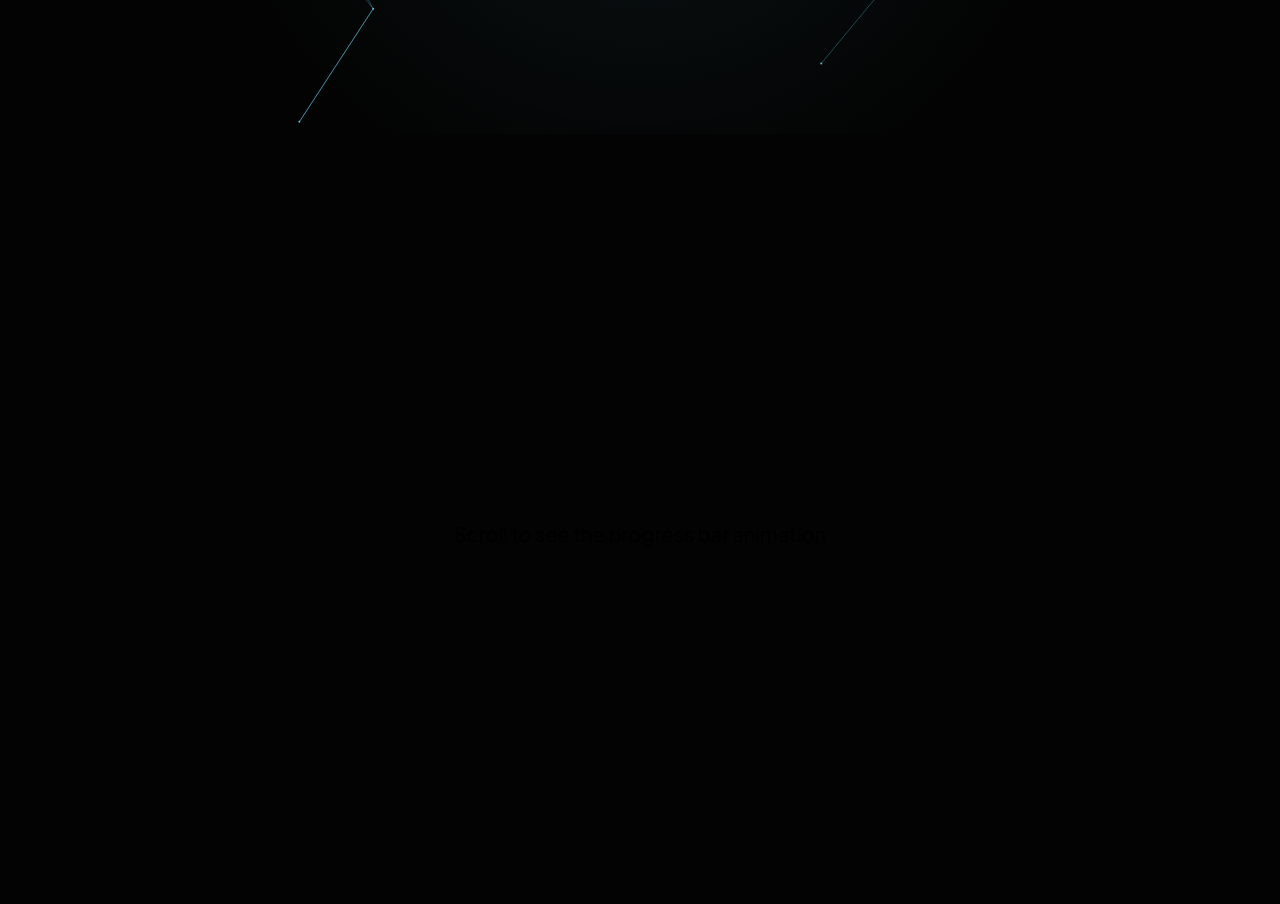
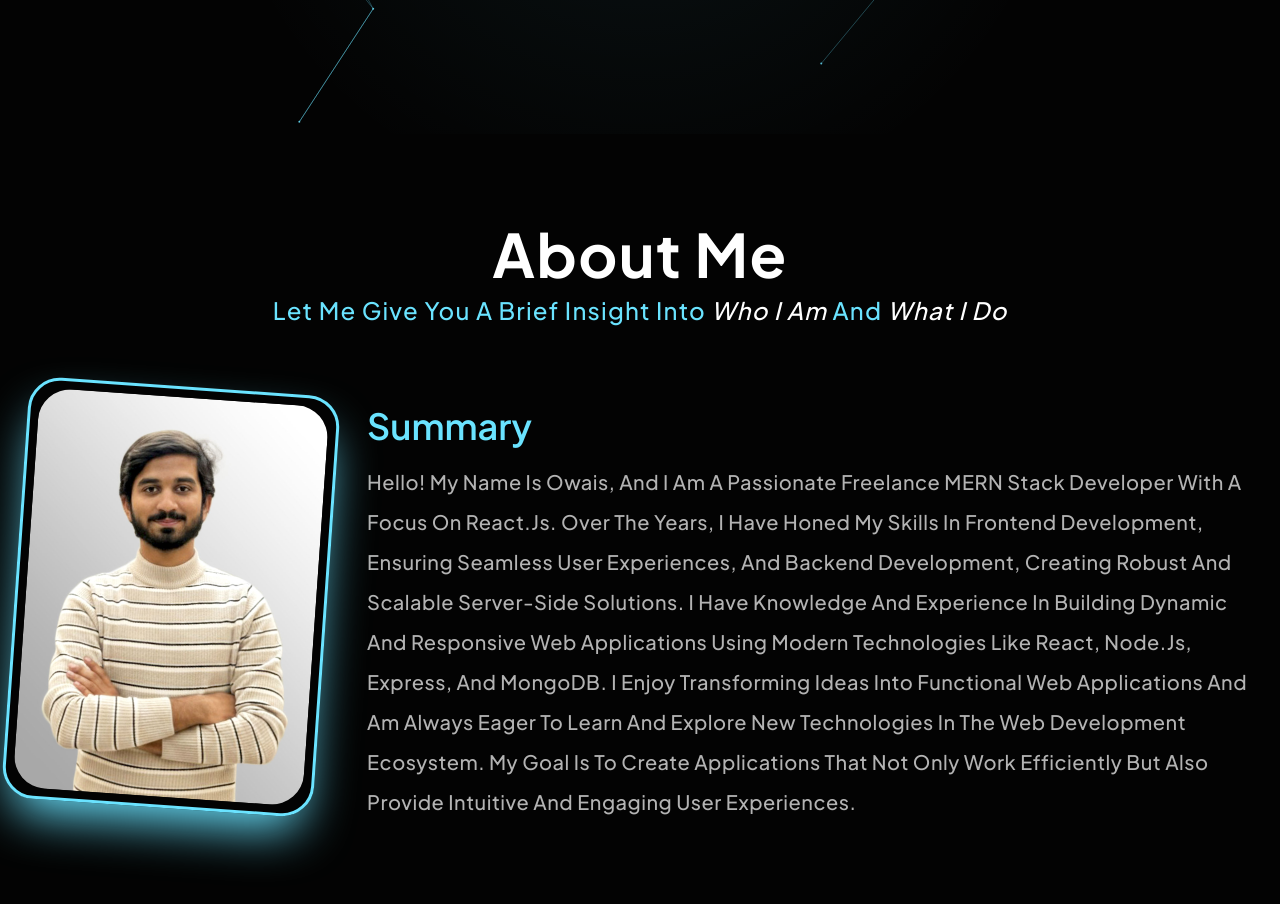
Before and after one commit to OwaisShaikh-8/portfolio, a Next.js app in the folder my-app/: page / in a window 1280 px wide. Shown: the part 560-1464 px from the top of the page. Built offline with nearby package versions, Linux system fonts and the light colour scheme.

Commit message:
working on about section

```diff
--- a/my-app/app/components/Navbar.tsx
+++ b/my-app/app/components/Navbar.tsx
@@ -81,7 +81,7 @@ const Navbar: React.FC<NavbarProps> = ({ isOpen, setIsOpen }) => {
         {/* Mobile Menu */}
         {isOpen && (
           <motion.div
-            className="fixed inset-0 z-50 bg-black/80 backdrop-blur-xl flex items-center justify-center md:hidden"
+            className="absolute w-screen h-screen top-0 left-0 right-0 bottom-0 z-50 bg-black/90 backdrop-blur-xl flex items-center justify-center md:hidden"
             initial={{ x: "100%", rotate: 90, opacity: 0 }} // start off-screen and rotated
             animate={{ x: 0, rotate: 0, opacity: 1 }} // slide in and straighten
             exit={{ x: "100%", rotate: 90, opacity: 0 }} // slide out with roll
@@ -118,8 +118,7 @@ const Navbar: React.FC<NavbarProps> = ({ isOpen, setIsOpen }) => {
 
               <button
                 className="mt-6 rounded-full bg-primary px-8 py-4 text-lg text-black
-                    shadow-[0_10px_20px_rgba(0,0,0,0.25)]
-                    hover:shadow-[0_15px_25px_rgba(0,0,0,0.35)]
+                    shadow-2xl
                     transition-shadow duration-300"
               >
                 Let’s talk
--- a/my-app/app/page.tsx
+++ b/my-app/app/page.tsx
@@ -10,6 +10,8 @@ import { Typewriter } from "react-simple-typewriter";
 import { useScrolling } from "./hooks/navbar-scroll";
 import ParticlesBackground from "./components/ParticlesBackground";
 import Link from "next/link";
+import Image from "next/image";
+import aboutimg from "@/public/assets/images/web.jpg";
 
 export default function Home() {
   const scaleX = useScrolling();
@@ -96,23 +98,7 @@ export default function Home() {
           <motion.div className="flex flex-col w-full md:w-fit md:flex-row mx-auto text-txt gap-4">
             <Link
               href="#"
-              className="
-    py-3 px-8
-    rounded-full
-    font-bold
-    text-[#0b1c24]
-    bg-gradient-to-r from-[#6ae3ff] via-[#38c7e0] to-[#6ae3ff]
-    bg-[length:200%_auto]
-    transition-all duration-300 ease-in-out
-    hover:bg-right
-    hover:-translate-y-1
-    hover:shadow-[0_12px_28px_rgba(106,227,255,0.45)]
-    active:translate-y-0
-   group
-    text-center
-    flex gap-4
-    justify-center
-  "
+              className="py-3 px-8 rounded-full font-bold text-[#0b1c24] bg-gradient-to-r from-[#6ae3ff] via-[#38c7e0] to-[#6ae3ff] bg-[length:200%_auto] transition-all duration-300 ease-in-out hover:bg-right hover:-translate-y-1 hover:shadow-[0_12px_28px_rgba(106,227,255,0.45)] active:translate-y-0 group text-center flex gap-4 justify-center"
             >
               View Selected Work
               <svg
@@ -143,9 +129,32 @@ export default function Home() {
         </motion.div>
       </section>
 
-      {/* EXTRA CONTENT TO ENABLE SCROLL */}
-      <section className="min-h-screen flex items-center justify-center bg-background">
-        <p className="text-xl">Scroll to see the progress bar animation</p>
+      <section className="min-h-screen  bg-background pt-10 md:pt-20">
+        <div className="container text-center capitalize ">
+          <h3 className="text-white text-4xl md:text-6xl font-bold tracking-wide leading-10 md:leading-20">
+            About Me
+          </h3>
+          <h2 className="text-primary tracking-wider text-xl md:text-2xl font-medium">
+            Let me give you a brief insight into{" "}
+            <span className="text-txt italic ">who I am</span> and{" "}
+            <span className="text-txt italic">what I do</span>{" "}
+          </h2>
+          <div className="flex flex-col md:flex-row gap-10 items-center md:items-start text-center md:text-start text-txt mt-15">
+            <div className=" border-primary border-3 p-2 w-fit rounded-4xl shadow-2xl shadow-primary rotate-4 transition-all">
+              <figure className="relative md:h-[400px] md:w-[290px] h-[300px] w-[220px]
+ rounded-4xl overflow-hidden ">
+                <Image src={aboutimg} alt="img" fill />
+              </figure>
+            </div>
+            <div className=" py-5 flex flex-col gap-4">
+
+            <h4 className="text-primary font-semibold text-3xl md:text-4xl">Summary</h4>
+            <p className="text-[18px] md:text-[20px] text-txtdim tracking-wide leading-loose font-medium">Hello! My name is Owais, and I am a passionate freelance MERN stack developer with a focus on React.js. Over the years, I have honed my skills in frontend development, ensuring seamless user experiences, and backend development, creating robust and scalable server-side solutions. I have knowledge and experience in building dynamic and responsive web applications using modern technologies like React, Node.js, Express, and MongoDB.
+
+I enjoy transforming ideas into functional web applications and am always eager to learn and explore new technologies in the web development ecosystem. My goal is to create applications that not only work efficiently but also provide intuitive and engaging user experiences.</p>
+            </div>
+          </div>
+        </div>
       </section>
     </div>
   );
```
Also changed, not shown: my-app/public/assets/images/web.jpg (added).
